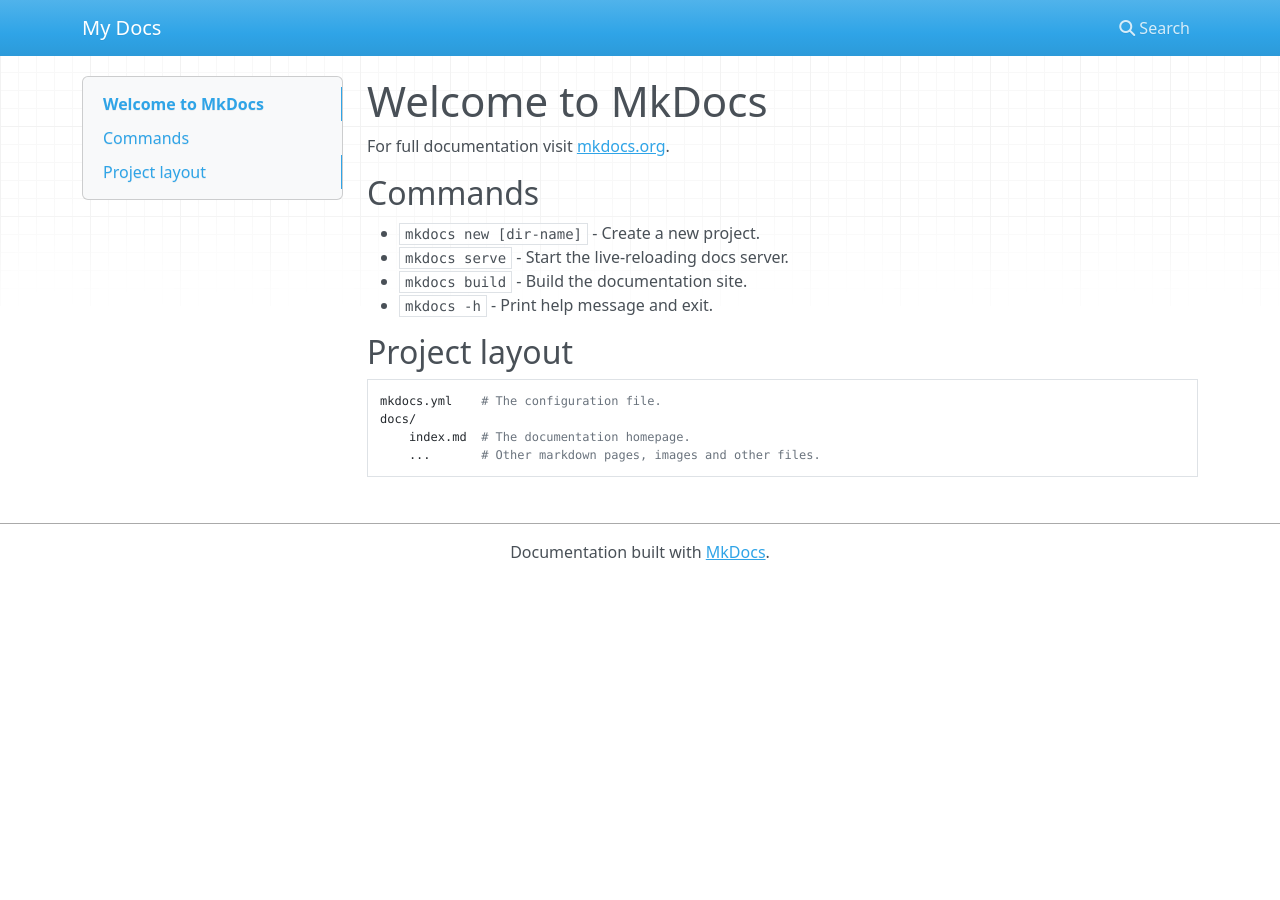
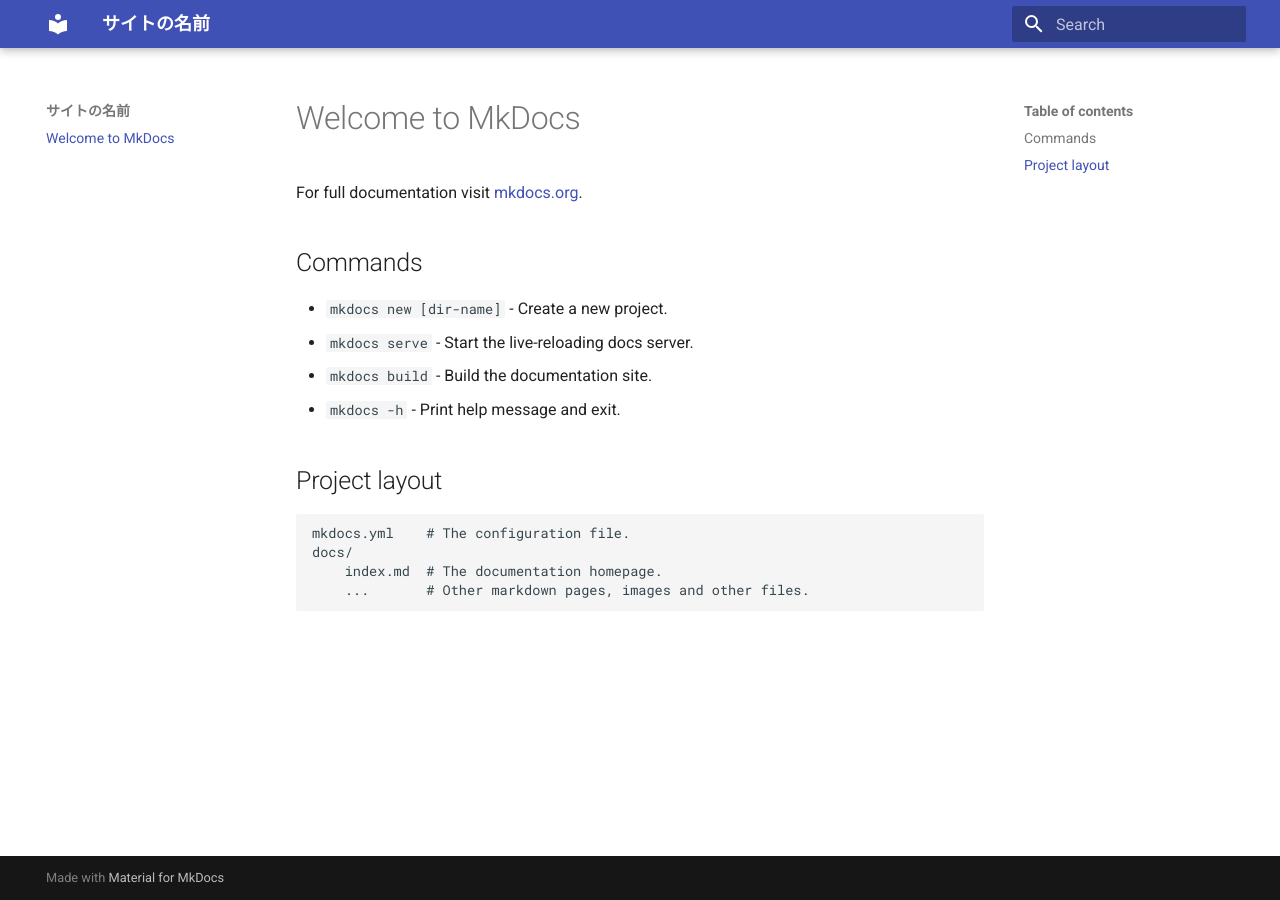
Before and after one commit to okazukazu999/github_page_mkdocs, an MkDocs documentation site: the page built from docs/index.md, in a window 1280 px wide. Built offline with MkDocs 1.6.1 and Material for MkDocs 9.7.7, drawn with Linux system fonts in a browser that asks for light colours; nearby versions of some CDN libraries.

Commit message:
10 commit

```diff
--- a/mkdocs.yml
+++ b/mkdocs.yml
@@ -1 +1,12 @@
-site_name: My Docs
+# Project information
+site_name: 'サイトの名前'
+
+# Documentation and theme
+docs_dir: 'docs'
+theme: 'material'
+
+# Extensions
+markdown_extensions:
+  - admonition
+  - toc:
+      permalink: '#'
```
Also changed, not shown: 1 other file.
